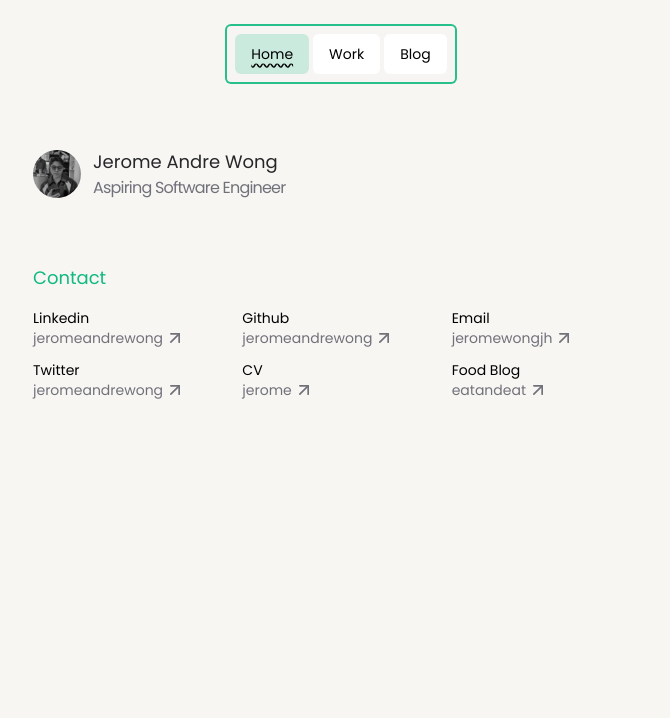
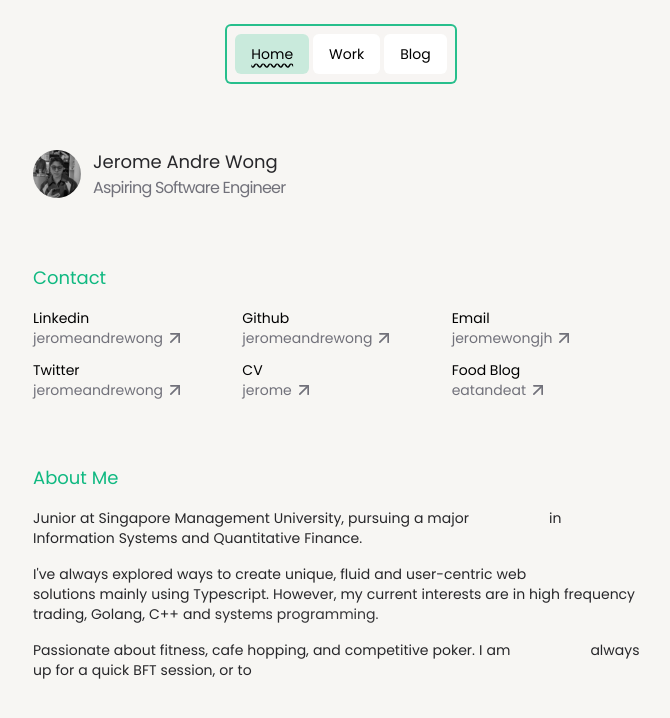
Before and after one commit to jeromeandrewong/www, a Next.js app: page / in a window 1280 px wide. Shown: the top 718 px of the page, without its empty margins (299-969 px from the left). Built offline with nearby package versions, Linux system fonts and the light colour scheme.

Commit message:
feat: about section

```diff
--- a/app/page.tsx
+++ b/app/page.tsx
@@ -2,11 +2,20 @@ import ContactLink from "@/components/contactLink";
 import { AnimateStagger } from "@/components/ui/animateStagger";
 import { Avatar, AvatarFallback, AvatarImage } from "@/components/ui/avatar";
 import { contactLinks } from "@/lib/data";
+import AnimatedText from "@/components/ui/animateText";
 
 export default function Home() {
     return (
         <div className="mt-10 flex flex-col items-start gap-y-10">
-            {/* profile section */}
+            <Profile />
+            <Contact />
+            <About />
+        </div>
+    );
+}
+
+const Profile = () => {
+    return (
         <div className="flex w-full gap-x-3 p-3">
             <div className="flex items-center justify-center">
                 <Avatar className="h-12 w-12">
@@ -26,8 +35,12 @@ export default function Home() {
                 </div>
             </div>
         </div>
-            {/* contact section */}
-            <div className=" w-full p-3">
+    );
+};
+
+const Contact = () => {
+    return (
+        <div className=" w-full rounded-lg p-3">
             <h1 className=" mb-4 text-lg text-secondary">Contact</h1>
             <AnimateStagger>
                 {contactLinks.map((link) => {
@@ -42,6 +55,28 @@ export default function Home() {
                 })}
             </AnimateStagger>
         </div>
+    );
+};
+
+const About = () => {
+    return (
+        <div className=" w-full p-3">
+            <h1 className=" mb-4 text-lg text-secondary">About Me</h1>
+            <div className="flex flex-col gap-4 text-sm text-primary_text dark:text-dark_primary_text">
+                <AnimatedText
+                    text="Junior at Singapore Management University, pursuing a major
+                    in Information Systems and Quantitative Finance."
+                />
+                <AnimatedText
+                    text="I've always explored ways to create unique, fluid and user-centric web
+                    solutions mainly using Typescript. However, my current interests are in high frequency trading, Golang, C++ and systems programming."
+                />
+                <AnimatedText
+                    text="Passionate about fitness, cafe hopping, and competitive poker. I am
+                    always up for a quick BFT session, or to
+                    explore the latest trendy and overpriced cafe in town."
+                />
+            </div>
         </div>
     );
-}
+};
--- /dev/null
+++ b/components/ui/animateText.tsx
@@ -0,0 +1,78 @@
+"use client";
+
+import { useEffect } from "react";
+import { useAnimation, motion } from "framer-motion";
+import { useInView } from "react-intersection-observer";
+
+export default function AnimatedText({ text }: { text: string }) {
+    const ctrls = useAnimation();
+
+    const { ref, inView } = useInView({
+        threshold: 0.5,
+        triggerOnce: true,
+    });
+
+    useEffect(() => {
+        if (inView) {
+            ctrls.start("visible");
+        }
+        if (!inView) {
+            ctrls.start("hidden");
+        }
+    }, [ctrls, inView]);
+
+    const wordAnimation = {
+        hidden: {},
+        visible: {},
+    };
+
+    const characterAnimation = {
+        hidden: {
+            opacity: 0,
+            y: `0.25em`,
+        },
+        visible: {
+            opacity: 1,
+            y: `0em`,
+            transition: {
+                duration: 1,
+                ease: [0.2, 0.65, 0.3, 0.9],
+            },
+        },
+    };
+
+    return (
+        <div className="" aria-label={text}>
+            {text.split(" ").map((word, index) => {
+                return (
+                    <motion.span
+                        className="mr-1 inline-block whitespace-nowrap"
+                        ref={ref}
+                        aria-hidden="true"
+                        key={index}
+                        initial="hidden"
+                        animate={ctrls}
+                        variants={wordAnimation}
+                        transition={{
+                            delayChildren: index * 0.1,
+                            staggerChildren: 0.01,
+                        }}
+                    >
+                        {word.split("").map((character, index) => {
+                            return (
+                                <motion.div
+                                    className="inline-block"
+                                    aria-hidden="true"
+                                    key={index}
+                                    variants={characterAnimation}
+                                >
+                                    {character}
+                                </motion.div>
+                            );
+                        })}
+                    </motion.span>
+                );
+            })}
+        </div>
+    );
+}
--- a/package.json
+++ b/package.json
@@ -29,6 +29,7 @@
     "postcss": "8.4.26",
     "react": "18.2.0",
     "react-dom": "18.2.0",
+    "react-intersection-observer": "^9.5.2",
     "tailwind-merge": "^1.14.0",
     "tailwindcss": "3.3.3",
     "tailwindcss-animate": "^1.0.6",
```
Also changed, not shown: 1 other file (tests, documents, lock files or other folders). Lines whose indentation alone changed are shown as unchanged.
